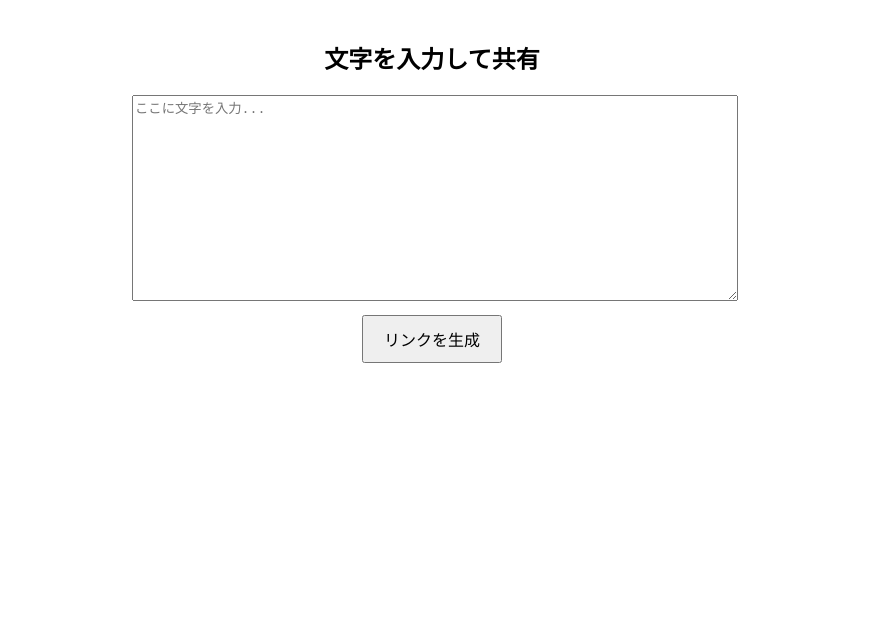
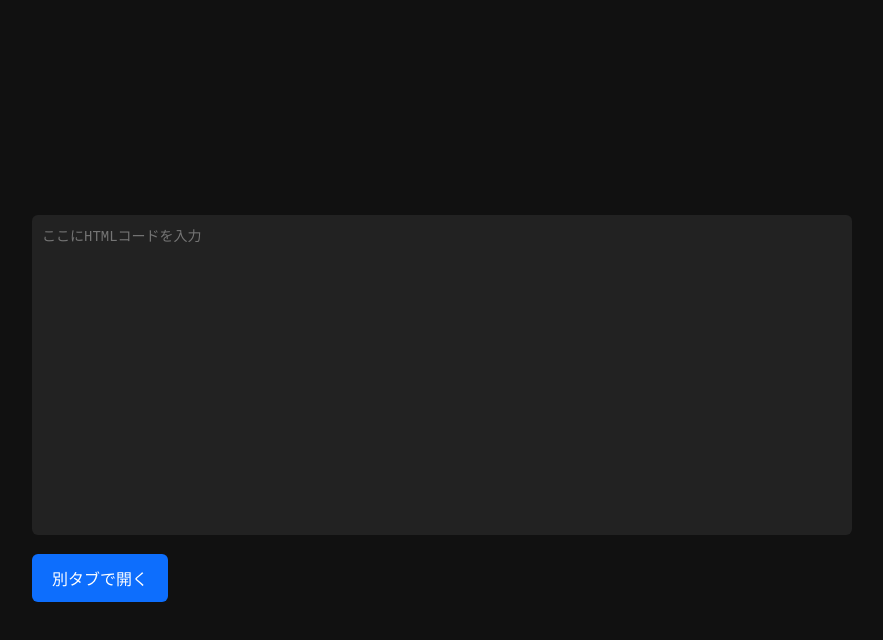
Before and after one commit to Lemedios/l, a plain HTML site: page index.html in a window 1280 px wide. Shown: the whole page, without its empty margins (208-1091 px from the left). Drawn offline with Linux system fonts and the light colour scheme.

Commit message:
Update index.html

```diff
--- a/index.html
+++ b/index.html
@@ -1,84 +1,28 @@
 <!DOCTYPE html>
-<html lang="ja">
+<html>
 <head>
 <meta charset="UTF-8">
-  <title>Mini Pastebin</title>
+<title>HTMLコード実行</title>
 <style>
-    body {
-      margin: 0;
-      padding: 20px;
-      font-family: sans-serif;
-      background: white;
-      color: black;
-    }
-
-    #upload {
-      max-width: 600px;
-      margin: 0 auto;
-      text-align: center;
-    }
-
-    textarea {
-      width: 100%;
-      height: 200px;
-      font-family: monospace;
-    }
-
-    .button {
-      margin-top: 10px;
-      padding: 10px 20px;
-      font-size: 16px;
-      cursor: pointer;
-    }
-
-    #display {
-      white-space: pre-wrap;
-      word-wrap: break-word;
-      font-family: monospace;
-      text-align: left;
-    }
+body{display:flex;justify-content:center;align-items:center;height:100vh;background:#111;color:#fff;font-family:sans-serif}
+.container{width:80%;max-width:800px}
+textarea{width:100%;height:300px;background:#222;color:#fff;border:none;outline:none;padding:10px;font-size:14px;resize:none;border-radius:6px}
+button{margin-top:15px;padding:12px 20px;font-size:16px;border:none;border-radius:6px;cursor:pointer;background:#0d6efd;color:#fff;transition:0.3s}
+button:hover{background:#0b5ed7}
 </style>
 </head>
 <body>
-  <div id="upload" style="display: none;">
-    <h2>文字を入力して共有</h2>
-    <textarea id="textInput" placeholder="ここに文字を入力..."></textarea><br>
-    <button class="button" onclick="generateLink()">リンクを生成</button>
-    <p id="linkOutput"></p>
+<div class="container">
+<textarea id="code" placeholder="ここにHTMLコードを入力"></textarea>
+<button onclick="runCode()">別タブで開く</button>
 </div>
-
-  <div id="display" style="display: none;">
-    <div id="textOutput"></div>
-  </div>
-
 <script>
-    function getQueryText() {
-      const urlParams = new URLSearchParams(window.location.search);
-      return urlParams.get('text');
+function runCode(){
+let code=document.getElementById('code').value;
+let blob=new Blob([code],{type:'text/html'});
+let url=URL.createObjectURL(blob);
+window.open(url,'_blank');
 }
-
-    function generateLink() {
-      const text = document.getElementById('textInput').value;
-      const encodedText = encodeURIComponent(text);
-      const url = `${location.origin}${location.pathname}?text=${encodedText}`;
-      document.getElementById('linkOutput').innerHTML =
-        `共有リンク: <a href="${url}">${url}</a>`;
-    }
-
-    window.onload = () => {
-      const text = getQueryText();
-      if (text !== null) {
-        // 表示画面
-        document.body.innerHTML = ''; // アップロードUIを完全に削除
-        const div = document.createElement('div');
-        div.id = 'display';
-        div.textContent = decodeURIComponent(text);
-        document.body.appendChild(div);
-      } else {
-        // アップロード画面
-        document.getElementById('upload').style.display = 'block';
-      }
-    };
 </script>
 </body>
 </html>
```
Lines whose indentation alone changed are shown as unchanged.
